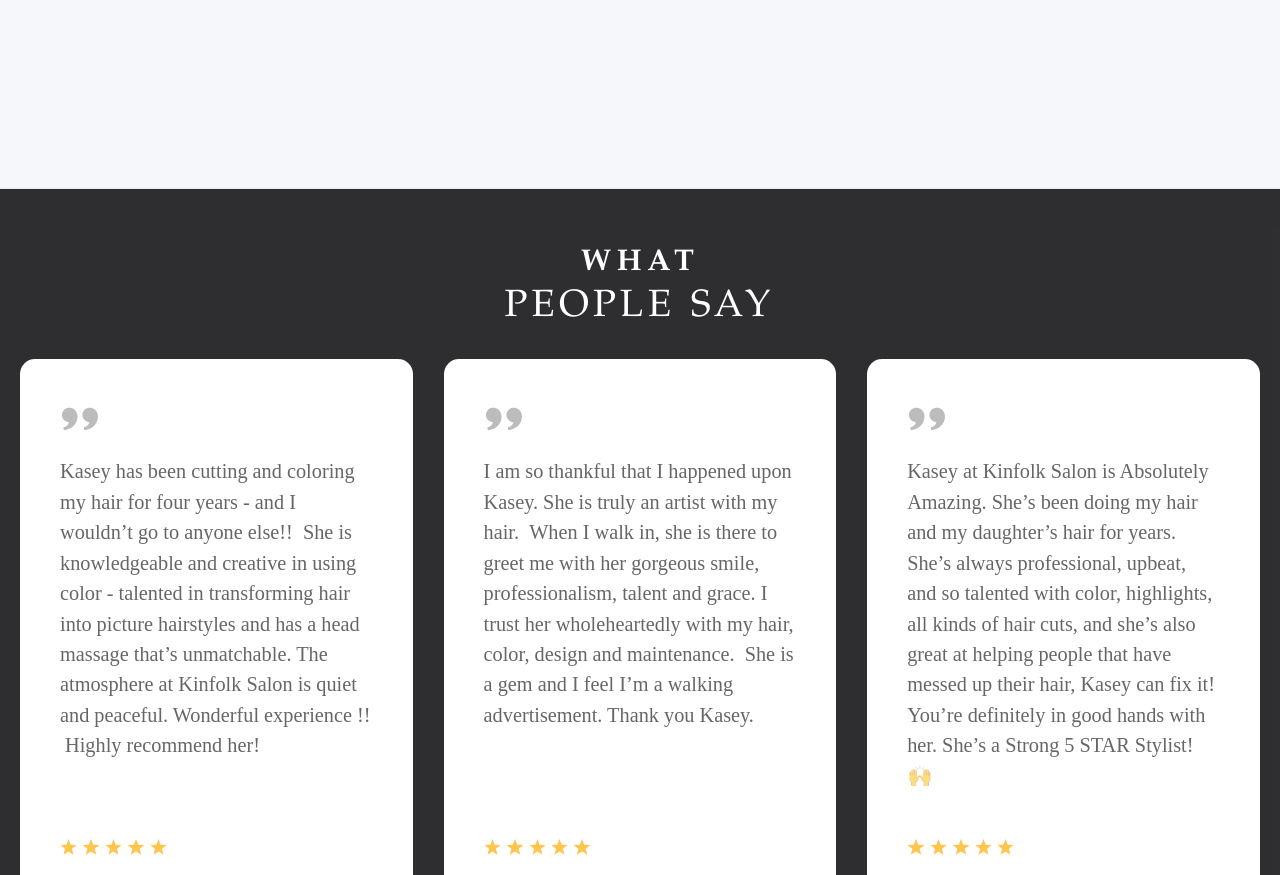
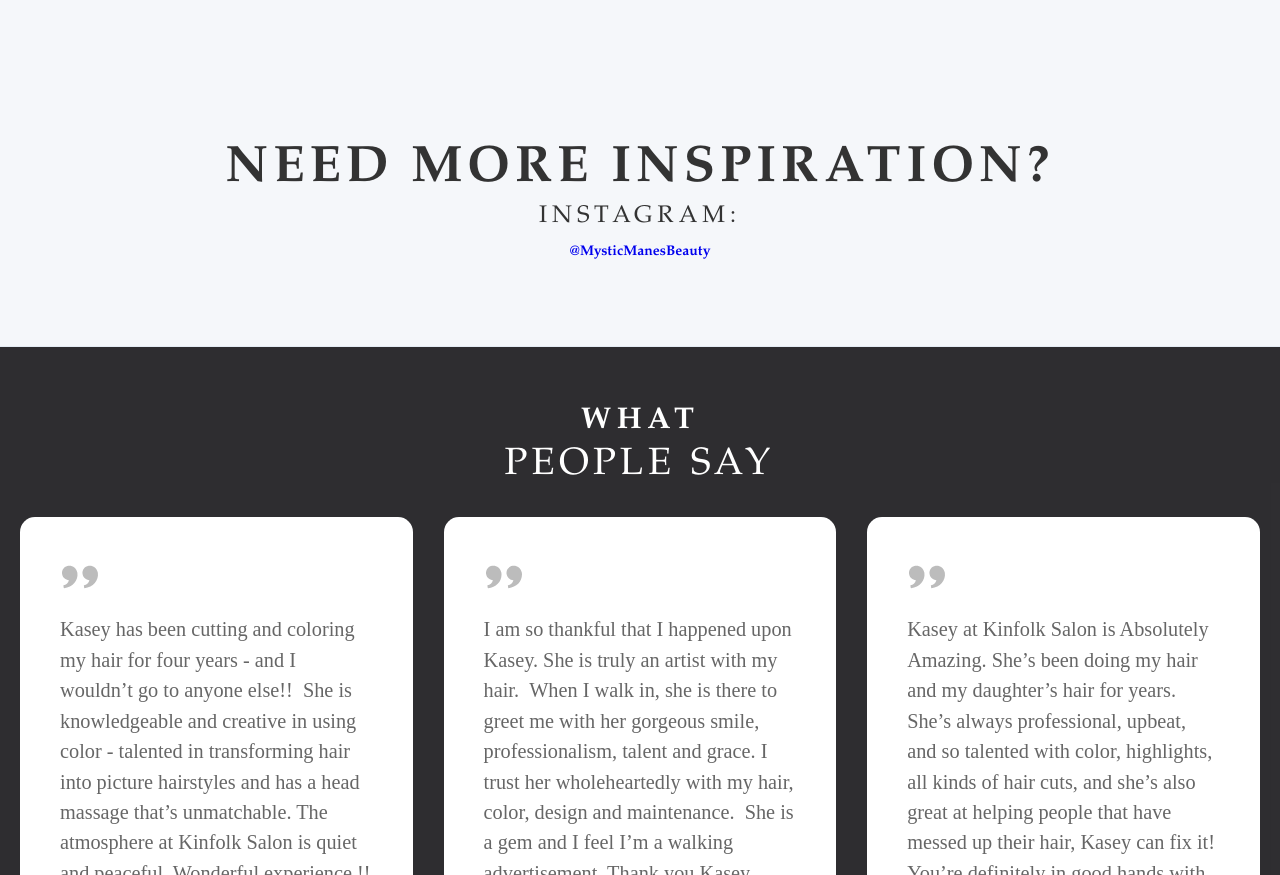
Before and after one commit to KeithEsc/mysticmanesbeauty, a website: page index.html in a window 1280 px wide. Shown: the part 2820-3695 px from the top of the page. Drawn offline with nearby package versions, Linux system fonts and the light colour scheme; some packages are replaced by stand-ins of ours; a script that the page names is missing.

Commit message:
Update index.html

```diff
--- a/index.html
+++ b/index.html
@@ -251,7 +251,16 @@
                 </div>
               </div>
               </div>
+              </div>
 
+      <div class="container">
+        <div class="hero-wrapper-two">
+          <h1 class="heading-3">NEED MORE INSPIRATION?</h1>
+          <h3 class="heading-2">INSTAGRAM:</h3>
+          <p class="margin-bottom-24px-3">
+            <strong> </strong><a href="https://www.instagram.com/mysticmanesbeauty/">@MysticManesBeauty</a>
+          </p>
+        </div>
       </div>
 
     </section>
```
